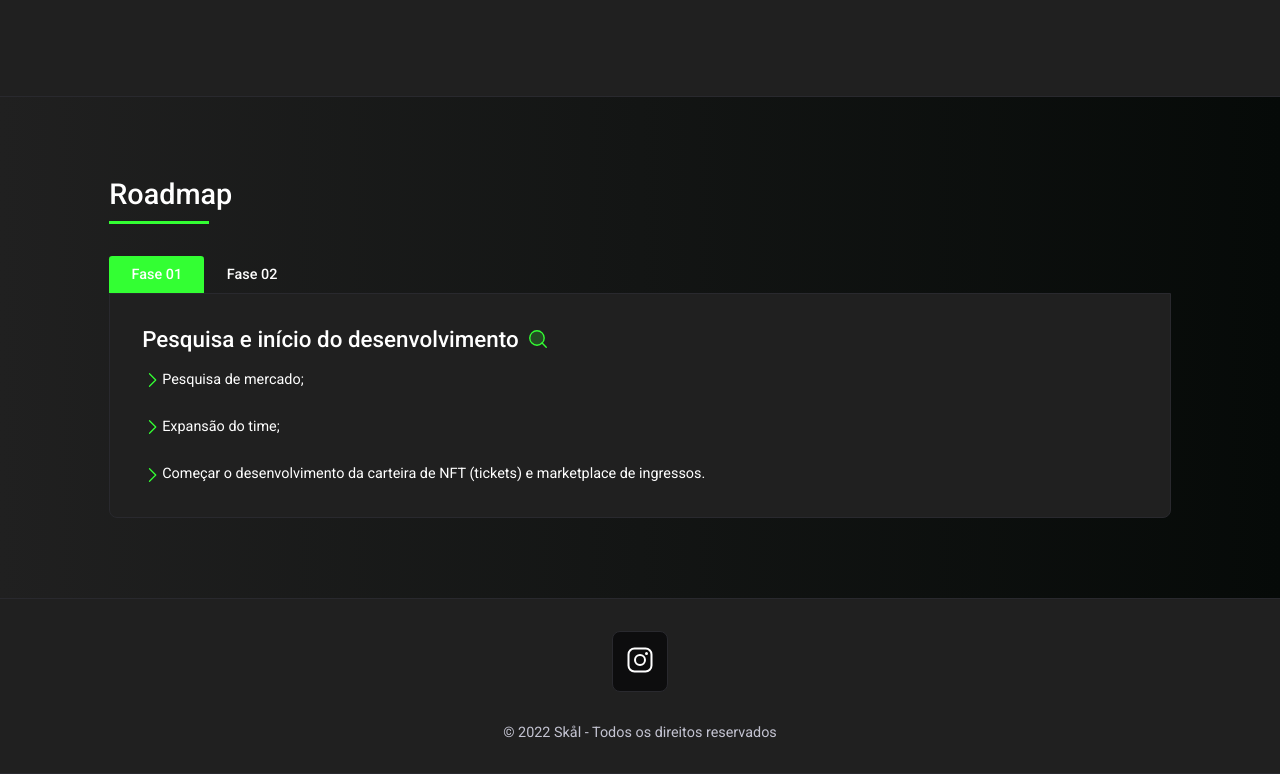
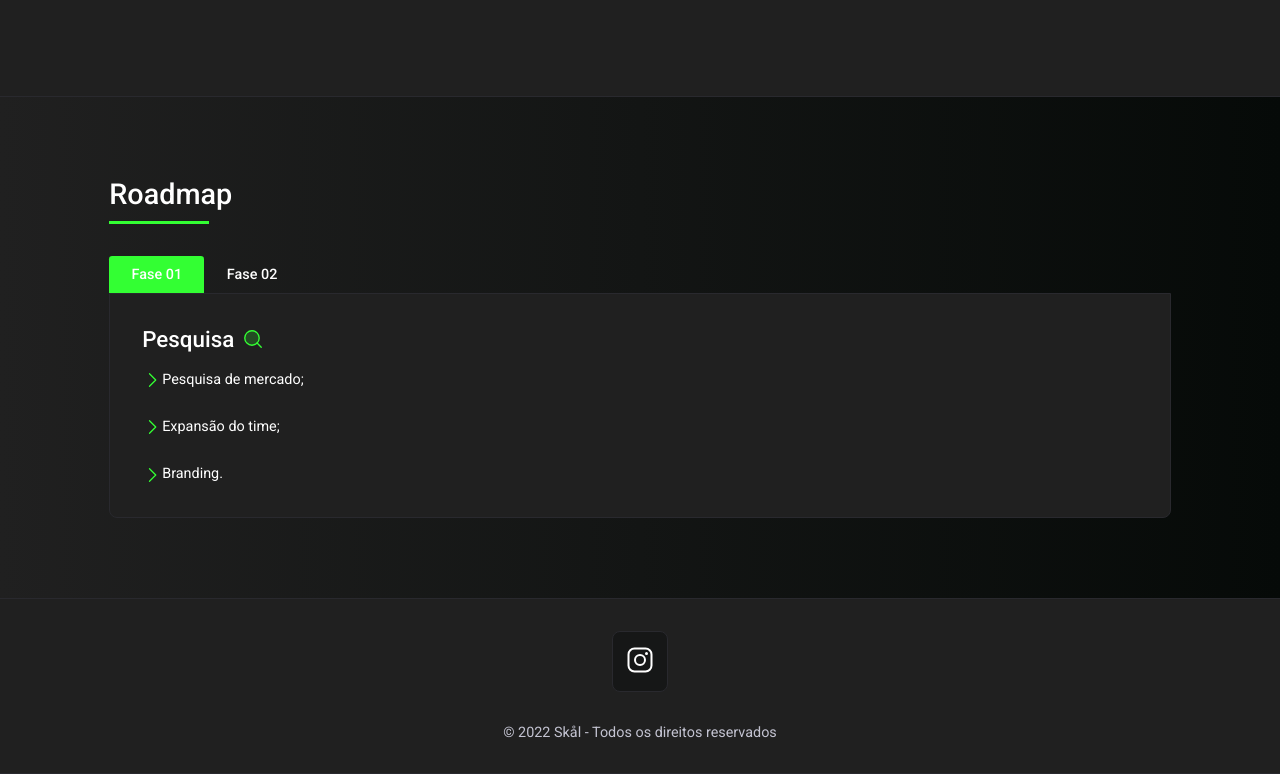
Before and after one commit to Diaszim13/landing-skal-prod, a React (Vite) app: page / in a window 1280 px wide. Shown: the part 1302-2076 px from the top of the page. Built offline with nearby package versions, Linux system fonts and the light colour scheme.

Commit message:
refatorando..

```diff
--- a/src/components/Cards/style.css
+++ b/src/components/Cards/style.css
@@ -7,7 +7,7 @@ section.cards {
 }
 
 .card {
-  background: #0d0d0e;
+  background: #161717;
   border: 1px solid var(--border-color);
   border-radius: .5rem;
   padding: 1rem 2rem;
--- a/src/components/Footer/style.css
+++ b/src/components/Footer/style.css
@@ -19,7 +19,7 @@ footer.footer-page > div {
 }
 
 .social-links > a {
-  background-color: #0d0d0e;
+  background-color: #161717;
   color: var(--text-primary);
   border: 1px solid var(--border-color);
   padding: .7rem;
--- a/src/components/Roadmap/index.tsx
+++ b/src/components/Roadmap/index.tsx
@@ -18,7 +18,7 @@ export function Roadmap() {
           <TabPanel>
             <div className="panel-roadmap">
               <div>
-                <h3>Pesquisa e início do desenvolvimento</h3>
+                <h3>Pesquisa</h3>
                 <MagnifyingGlass size={22} weight="duotone" />
               </div>
               <p><CaretRight size={20} className="text-effect" />
@@ -28,7 +28,7 @@ export function Roadmap() {
                 Expansão do time;
               </p>
               <p><CaretRight size={20} className="text-effect"/>
-                Começar o desenvolvimento da carteira de NFT (tickets) e marketplace de ingressos.
+                Branding.
               </p>
             </div>
           </TabPanel>
```
